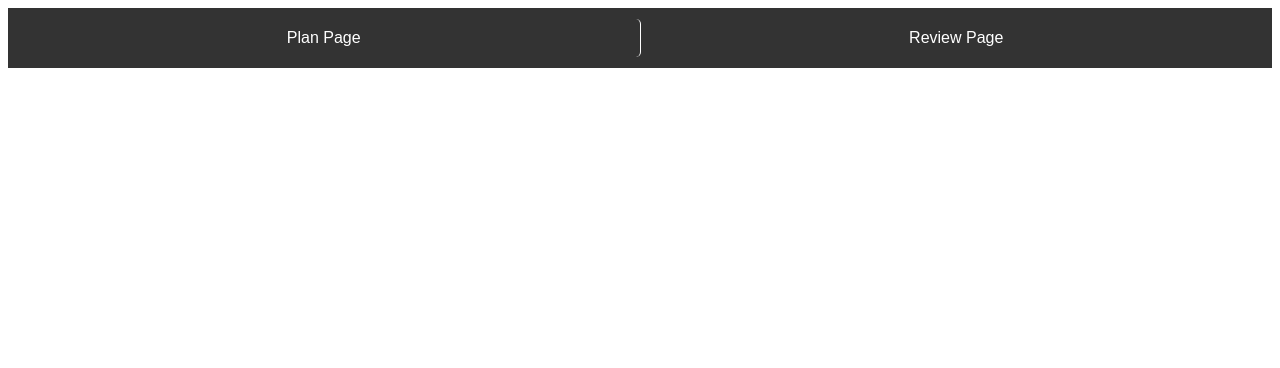
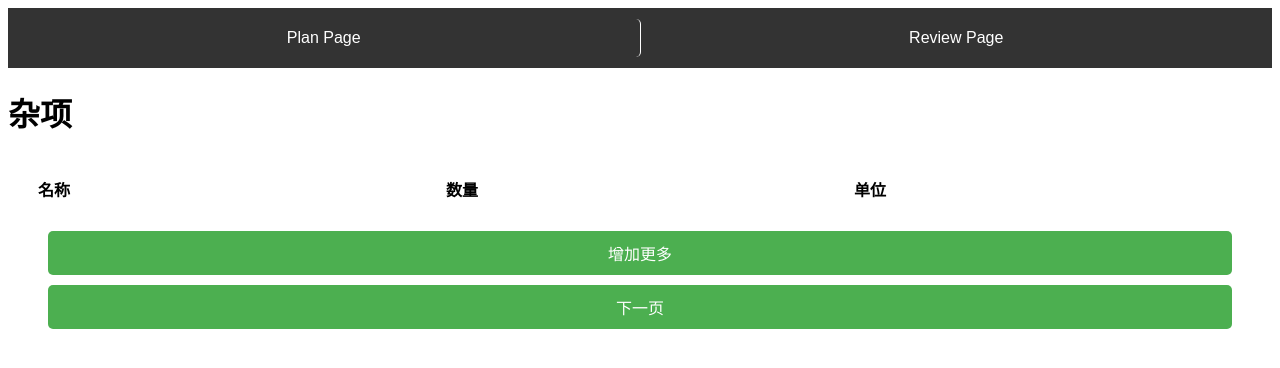
Before and after one commit to wowo2001/Menu_FrontEnd, a Vue app: page /miscellaneous in a window 1280 px wide. Shown: the top 368 px of the page. Built offline with nearby package versions, Linux system fonts and the light colour scheme.

Commit message:
Add miscellaneous page

```diff
--- a/src/router/index.js
+++ b/src/router/index.js
@@ -1,6 +1,7 @@
 import { createRouter, createWebHistory } from 'vue-router';
 import PlanPage from '../views/PlanPage.vue';
 import ReviewPage from '../views/ReviewPage.vue';
+import MiscellaneousPage from '../views/MiscellaneousPage.vue';
 
 
 const routes = [
@@ -14,6 +15,11 @@ const routes = [
         name: 'ReviewPage',
         component: ReviewPage,
     },
+    {
+        path: '/miscellaneous',
+        name: 'MiscellaneousPage',
+        component: MiscellaneousPage,
+    },
 ];
 
 const router = createRouter({
--- /dev/null
+++ b/src/views/MiscellaneousPage.css
@@ -0,0 +1,21 @@
+.container {
+    padding: 20px;
+}
+
+.custom-margin {
+    margin-top: 10px; /* Adjust this value as needed */
+}
+
+.row {
+    display: flex;
+    margin-bottom: 10px;
+}
+
+.col {
+    flex: 1;
+    padding: 0 10px;
+}
+
+button {
+    width: 100%;
+}
--- /dev/null
+++ b/src/views/MiscellaneousPage.js
@@ -0,0 +1,84 @@
+import './MiscellaneousPage.css';
+import axios from 'axios';
+
+const apiHost = "http://13.54.181.1:80";
+export default {
+    name: "MiscellaneousPage",
+    data() {
+        return {
+            // Initial rows with 5 empty rows
+            rows: [
+            ],
+            menuId: null,
+        };
+    },
+    mounted() {
+        this.getMenuId();
+    },
+    methods: {
+        // Method to add a new row
+        addRow() {
+            this.rows.push({ name: '', amount: 0.0, unit: '', purchased: false, location:'' });
+        },
+        async  submit() {
+            var ingredientList = await this.fetchIngredientList(this.menuId);
+            var validateRows = await this.validateRows();
+            if (validateRows ==false) {
+                alert("新增购买列表名称必须不为空!")
+            }
+            else {
+                ingredientList.allIngredientList.push(...this.rows);
+                ingredientList = JSON.parse(JSON.stringify(ingredientList));
+                console.log(ingredientList);
+                this.postUpdatePurchaseList(ingredientList);
+                this.$router.push({ path:'/review', query: { menuId: this.menuId } });
+            }
+        },
+        formattedDate() {
+            const today = new Date();
+            const options = { year: 'numeric', month: 'numeric', day: 'numeric' };
+            this.menuId = today.toLocaleDateString('en-US', options);
+            return this.menuId // Format as MM/DD/YYYY
+        },
+        getMenuId() {
+            if (this.$route.query.menuId != null) {
+                this.menuId = this.$route.query.menuId;
+            }
+            else {
+                this.formattedDate();
+            }
+            console.log(this.menuId);
+
+        },
+        async fetchIngredientList(menuId) {
+            try {
+                const response = await axios.get(`${apiHost}/ShopList/AggregateList?Id=${menuId}`);
+                return response.data;
+
+
+            } catch (error) {
+                console.error("Error fetching ingredient list:", error);
+            }
+        },
+
+        async postUpdatePurchaseList(request) {
+            console.log(request);
+            try {
+                const response = await axios.post(`${apiHost}/ShopList/UpdatePurchaseList`, request);
+                console.log(response.data);
+                return response.data;
+            } catch (error) {
+                console.error("Error update purchase list:", error);
+            }
+        },
+        async validateRows() {
+            let emptyName = true;
+            this.rows.forEach(row => {
+                if (row.name == '') {
+                    emptyName = false;
+                }
+            });
+            return emptyName;
+        }
+    }
+};
--- /dev/null
+++ b/src/views/MiscellaneousPage.vue
@@ -0,0 +1,41 @@
+<template>
+    <div class="header">
+    <h1>杂项</h1>
+
+    </div>
+  <div class="container">
+    <!-- Table header -->
+    <div class="row">
+      <div class="col">
+        <strong>名称</strong>
+      </div>
+      <div class="col">
+        <strong>数量</strong>
+      </div>
+      <div class="col">
+        <strong>单位</strong>
+      </div>
+    </div>
+
+    <!-- Dynamically generated rows for inputs -->
+    <div v-for="(row, index) in rows" :key="index" class="row">
+      <div class="col">
+        <input type="text" v-model="row.name" placeholder="Enter name" />
+      </div>
+      <div class="col">
+        <input type="number" v-model="row.amount" placeholder="Enter amount" />
+      </div>
+      <div class="col">
+        <input type="text" v-model="row.unit" placeholder="Enter unit" />
+      </div>
+    </div>
+
+      <div class="container">
+    <!-- Button to add new row -->
+    <button @click="addRow" class="btn btn-primary mt-3">增加更多</button>
+    <button @click="submit" class="btn btn-primary mt-3 custom-margin">下一页</button>
+    </div>
+  </div>
+</template>
+
+<script src="./MiscellaneousPage.js"></script> <!-- Link to the JS file -->
--- a/src/views/PlanPage.js
+++ b/src/views/PlanPage.js
@@ -121,7 +121,6 @@ export default {
 
         async fetchIngredientList(menuId) {
             await this.delay(500);
-
             try {
                 const response = await axios.get(`${apiHost}/ShopList/AggregateList?Id=${menuId}`);
                 console.log(response.data); // Logs the API response
@@ -292,7 +291,7 @@ export default {
             }
             else {
                 this.fetchIngredientList(this.menuId);
-                this.$router.push({ path:'/review', query: { menuId: this.menuId } });
+                this.$router.push({ path:'/miscellaneous', query: { menuId: this.menuId } });
             }
 
         },
```
